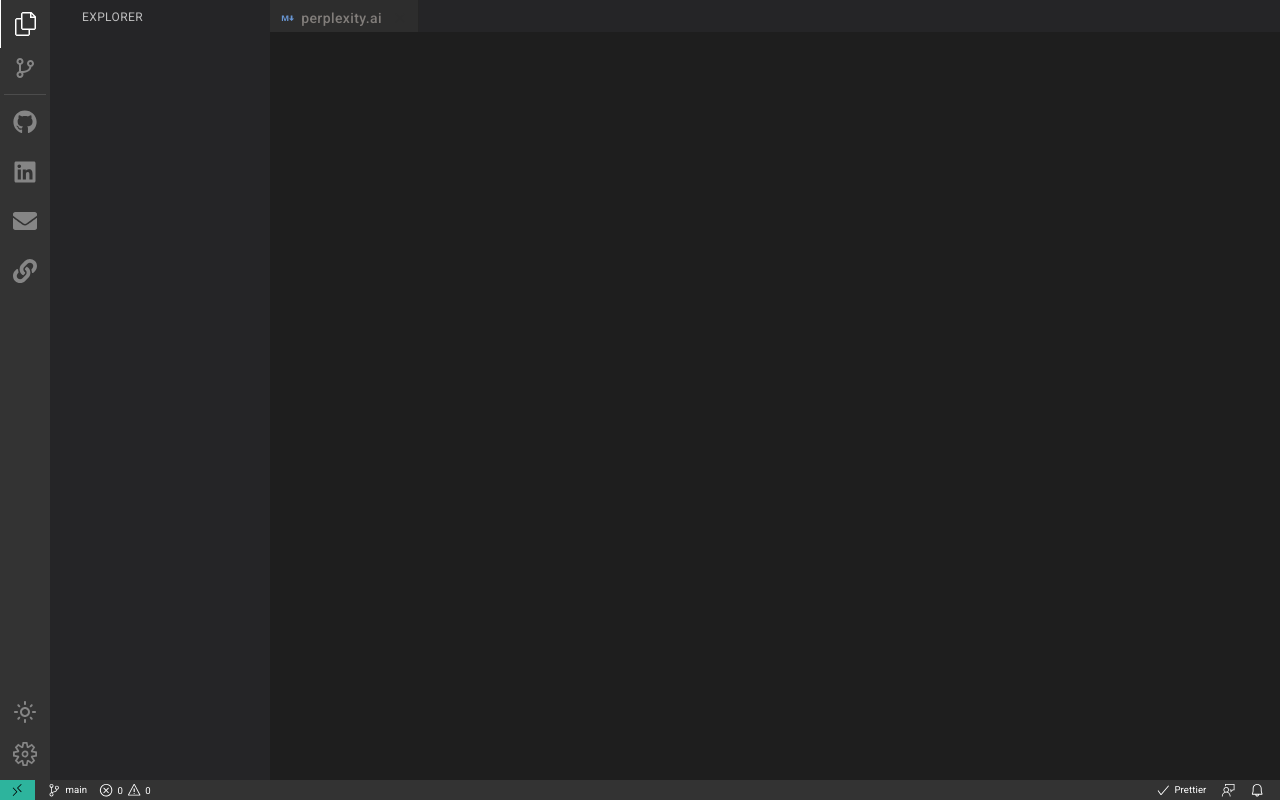
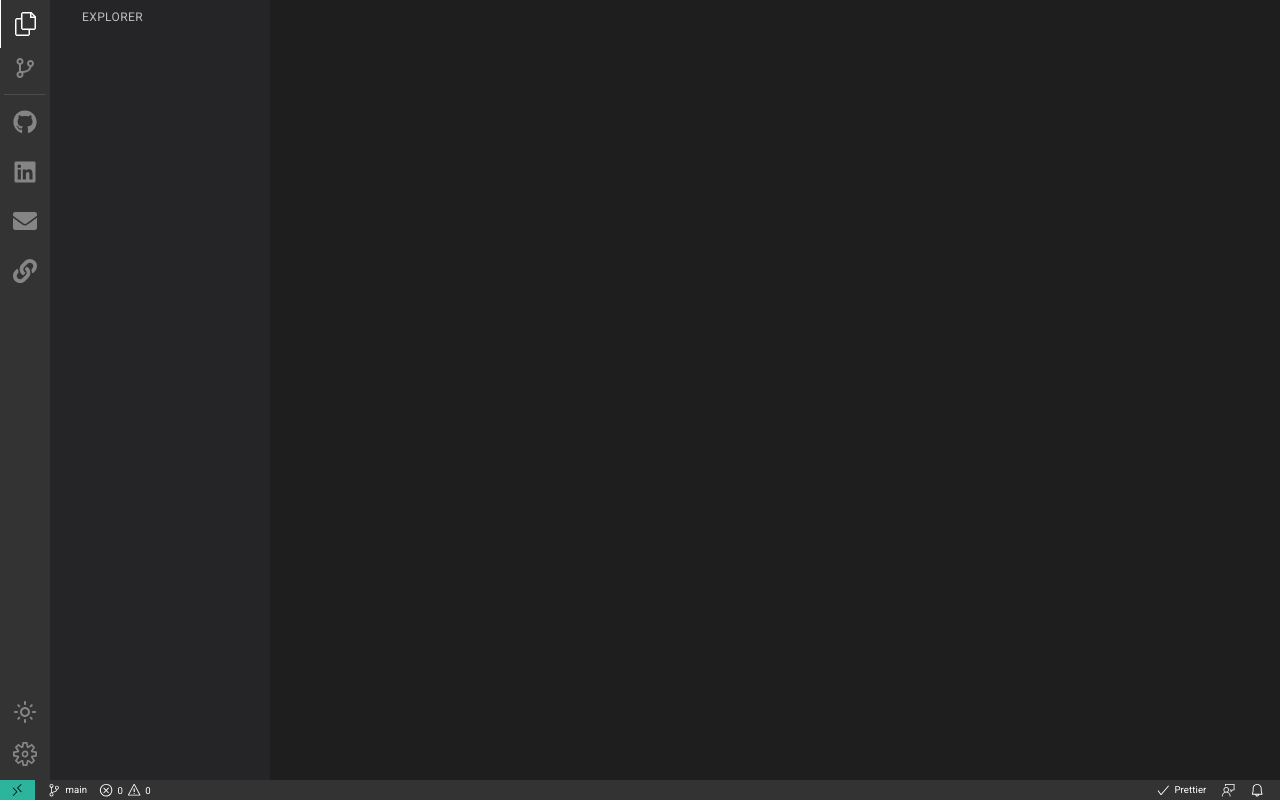
Before and after one commit to stiantha/DevTools, a React (Create React App) app in the folder client/: page /#/ in a window 1280 px wide. Built offline with nearby package versions, Linux system fonts and the light colour scheme.

Commit message:
update AppTree.tsx, Home.tsx and pages.ts

```diff
--- a/client/src/app/layout/AppTree.tsx
+++ b/client/src/app/layout/AppTree.tsx
@@ -24,6 +24,7 @@ interface Props {
   visiblePageIndexs: number[];
   setVisiblePageIndexs: React.Dispatch<React.SetStateAction<number[]>>;
 }
+
 
 export default function AppTree({
   pages,
--- a/client/src/app/pages/pages.ts
+++ b/client/src/app/pages/pages.ts
@@ -1,6 +1,6 @@
 export const pages = [
-  { index: -1, name: 'settings.md', route: '/settings', visible: false, category: 'settings' },
-  { index: 0, name: 'home.md', route: '/home', visible: true, category: 'home' },
-  { index: 1, name: 'perplexity.ai', route: '/ai', visible: true, category: 'ai' },
-  { index: 2, name: 'prettier.vscode', route: '/extensions', visible: true, category: 'extensions' },
+  { index: 0, name: 'settings.md', route: '/settings', visible: false, category: 'settings' },
+  { index: 2, name: 'home.md', route: '/home', visible: true, category: 'home' },
+  { index: 3, name: 'perplexity.ai', route: '/ai', visible: true, category: 'ai' },
+  { index: 4, name: 'prettier.vscode', route: '/extensions', visible: true, category: 'extensions' },
 ];
```
